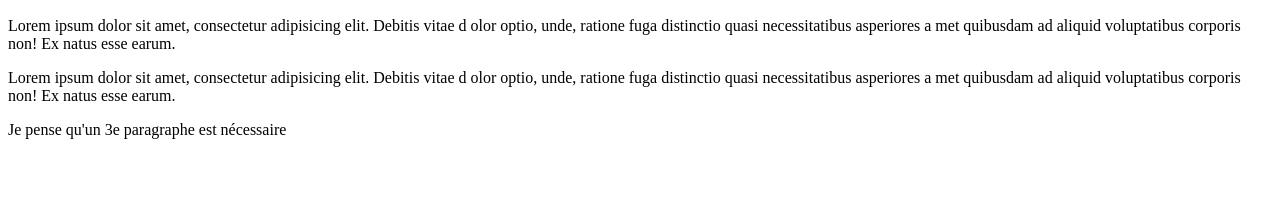
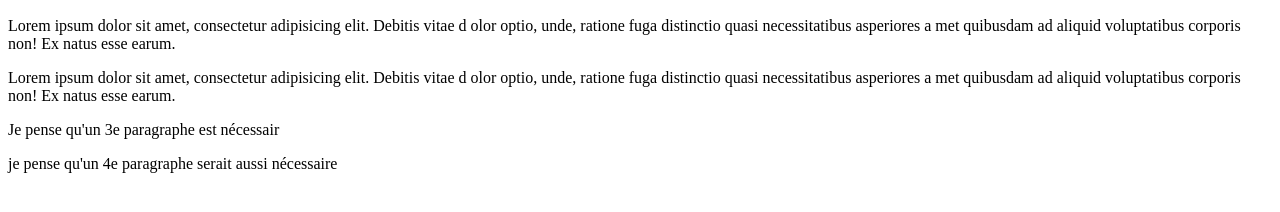
Before and after one commit to vincentferraro/github-test, a plain HTML site: page index.html in a window 1280 px wide. Shown: the part 110-322 px from the top of the page. Drawn offline with Linux system fonts and the light colour scheme.

Commit message:
ajout 4e paragraphe

```diff
--- a/index.html
+++ b/index.html
@@ -16,6 +16,7 @@
                  <p>Lorem ipsum dolor sit amet, consectetur adipisicing elit. Debitis vitae d
                     olor optio, unde, ratione fuga distinctio quasi necessitatibus asperiores a
                     met quibusdam ad aliquid voluptatibus corporis non! Ex natus esse earum.</p>
-                    <p>Je pense qu'un 3e paragraphe est nécessaire</p>
+                    <p>Je pense qu'un 3e paragraphe est nécessair</p>
+                    <p>je pense qu'un 4e paragraphe serait aussi nécessaire</p>
 </body>
 </html>
```
